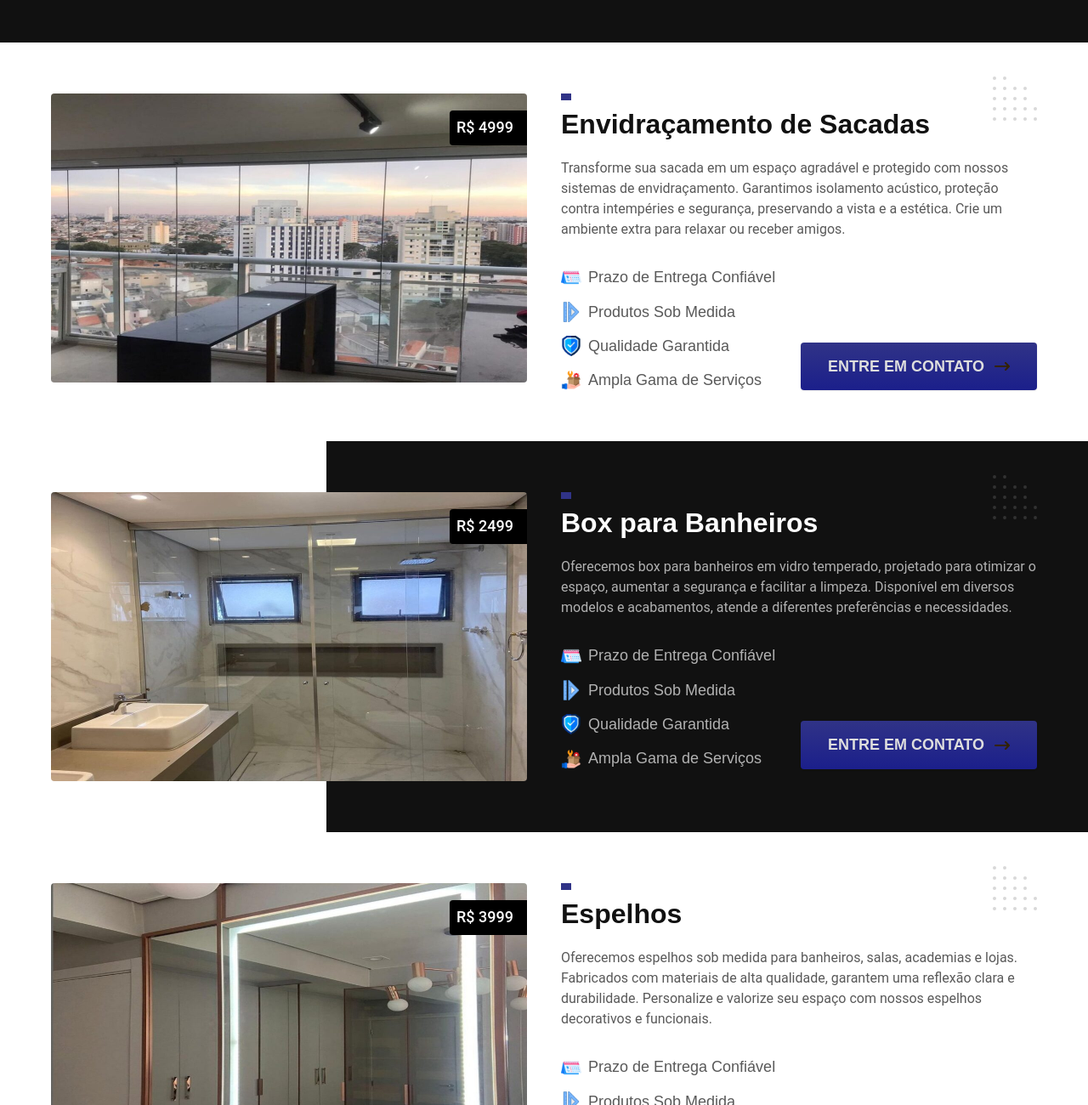
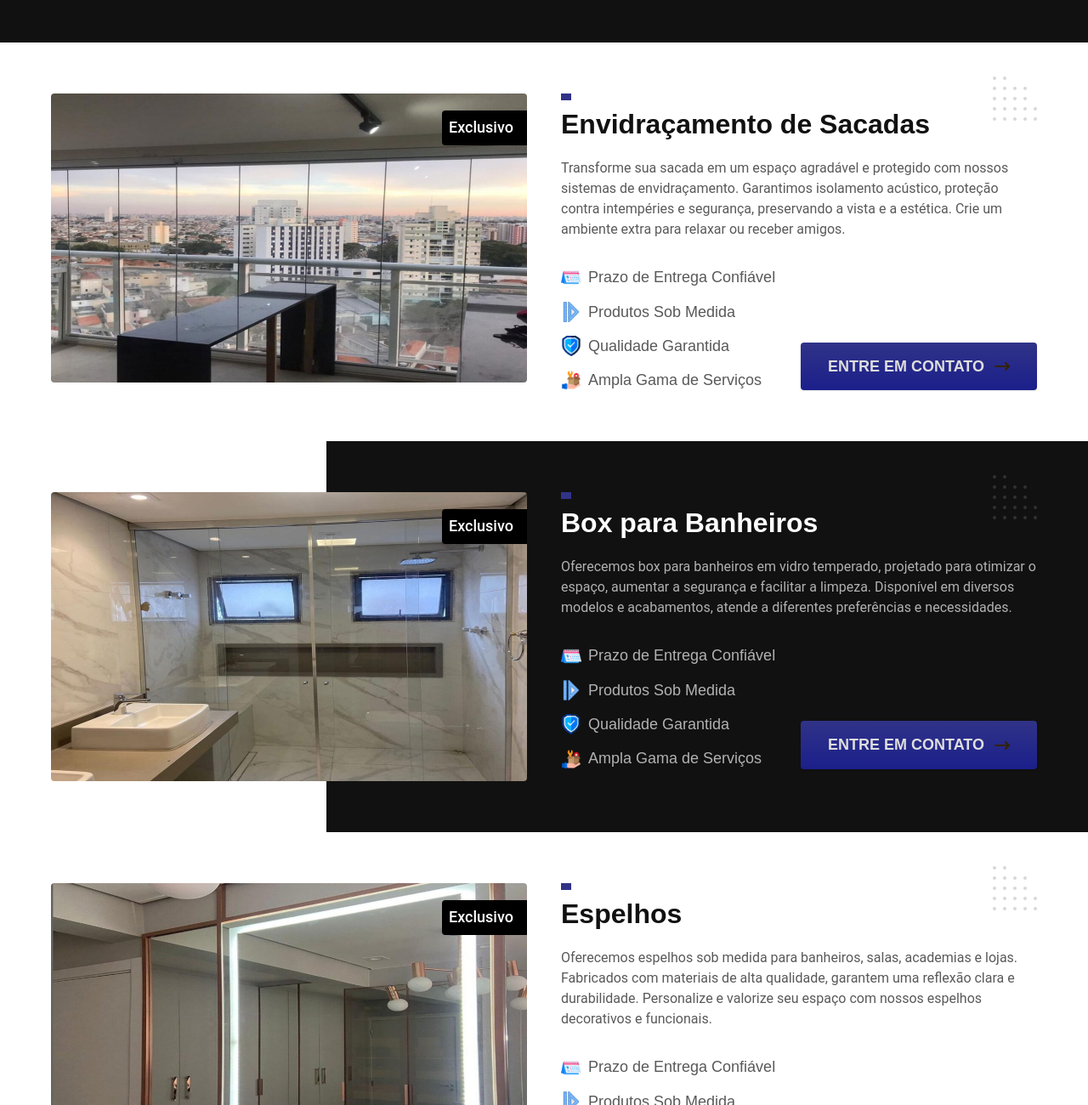
Before and after one commit to iamluhmrt/montvidros, a plain HTML site: page servicos.html in a window 1280 px wide. Shown: the part 278-1578 px from the top of the page at 85% size. Drawn offline with Linux system fonts and the light colour scheme.

Commit message:
chore: update text services

```diff
--- a/servicos.html
+++ b/servicos.html
@@ -39,7 +39,7 @@
     <div class="servicos container">
       <div class="servicos-imagem">
         <img src="./img/vidros/sacada/sacada-01.jpg" alt="Envidraçamento de Sacadas">
-        <span class="font-2-m cor-0">R$ 4999</span>
+        <span class="font-2-m cor-0">Exclusivo</span>
       </div>
       <div class="servicos-conteudo">
         <h2 class="font-1-xl">Envidraçamento de Sacadas</h2>
@@ -70,7 +70,7 @@
       <div class="servicos container">
         <div class="servicos-imagem">
           <img src="./img/vidros/box-banheiro/box-banheiro-01.jpg" alt="Box para Banheiros">
-          <span class="font-2-m cor-0">R$ 2499</span>
+          <span class="font-2-m cor-0">Exclusivo</span>
         </div>
         <div class="servicos-conteudo">
           <h2 class="font-1-xl cor-0">Box para Banheiros</h2>
@@ -101,7 +101,7 @@
     <div class="servicos container">
       <div class="servicos-imagem">
         <img src="./img/vidros/espelhos/espelhos-03.jpeg" alt="Bicicleta preta">
-        <span class="font-2-m cor-0">R$ 3999</span>
+        <span class="font-2-m cor-0">Exclusivo</span>
       </div>
       <div class="servicos-conteudo">
         <h2 class="font-1-xl">Espelhos</h2>
```
